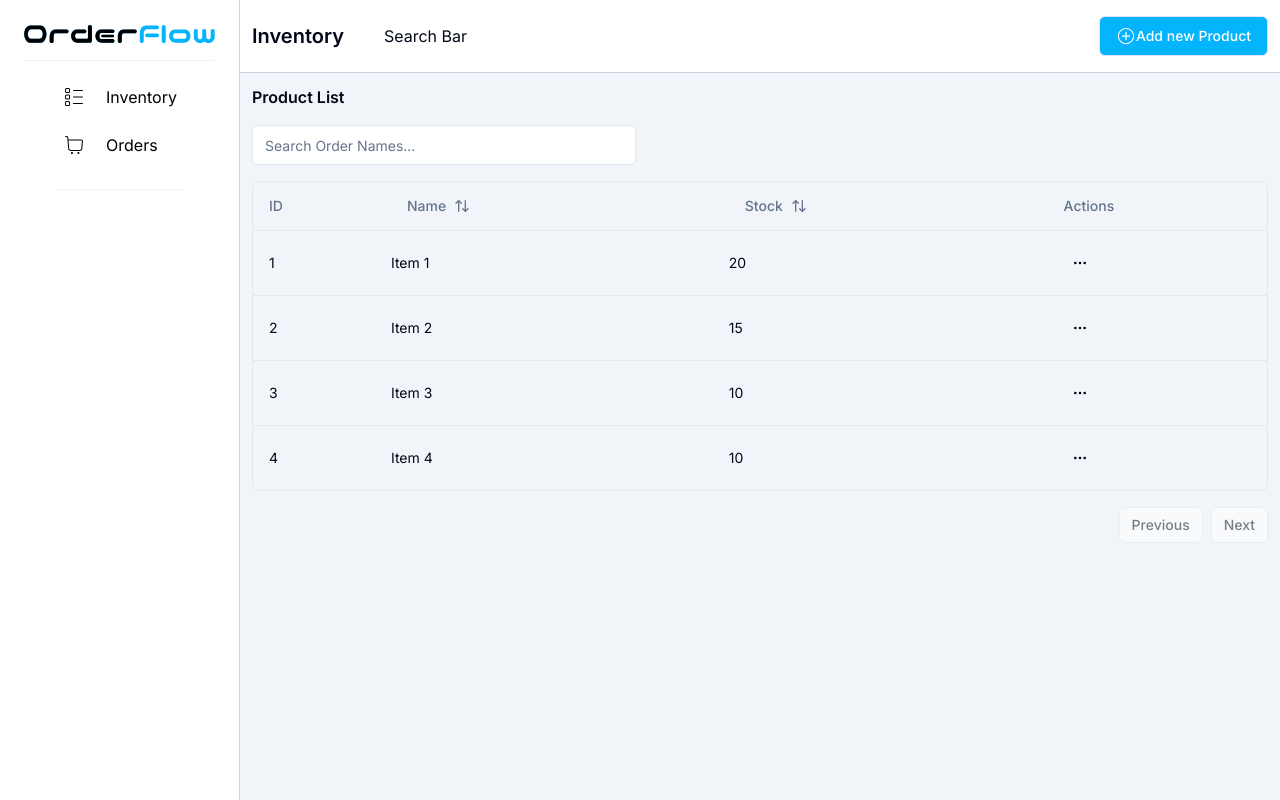
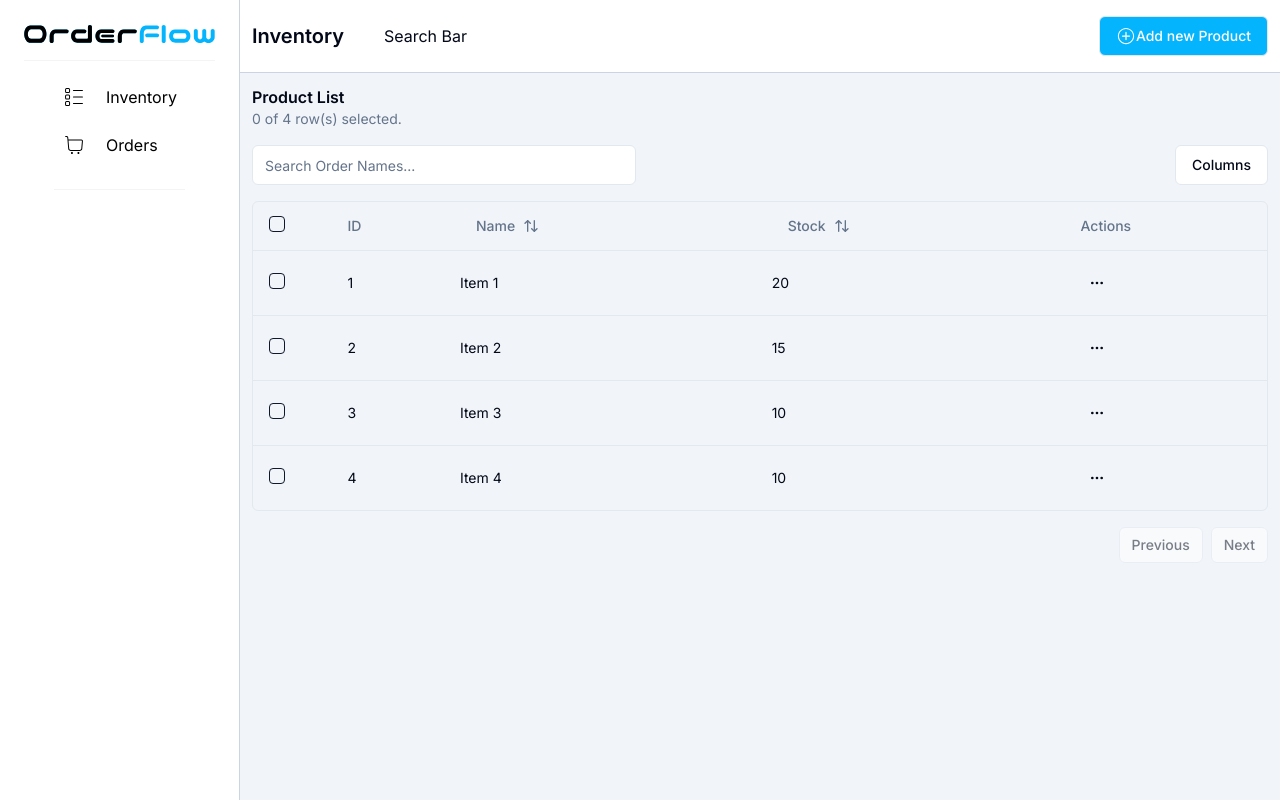
Before and after one commit to Shivd131/next-orderflow, a Next.js app: page /inventory-view in a window 1280 px wide. Built offline with nearby package versions, Linux system fonts and the light colour scheme.

Commit message:
data table: row selection

```diff
--- a/package.json
+++ b/package.json
@@ -10,6 +10,7 @@
   },
   "dependencies": {
     "@headlessui/react": "^2.1.0",
+    "@radix-ui/react-checkbox": "^1.1.0",
     "@radix-ui/react-dropdown-menu": "^2.1.1",
     "@radix-ui/react-slot": "^1.1.0",
     "@reduxjs/toolkit": "^2.2.5",
--- a/src/app/inventory-view/columns.tsx
+++ b/src/app/inventory-view/columns.tsx
@@ -3,6 +3,8 @@
 import { ColumnDef } from "@tanstack/react-table"
 import { MoreHorizontal, ArrowUpDown } from "lucide-react"
 import { Button } from "@/components/ui/button"
+import { Checkbox } from "@/components/ui/checkbox"
+
 
 import {
     DropdownMenu,
@@ -20,6 +22,28 @@
 }
 
 export const columns: ColumnDef<Product>[] = [
+    {
+        id: "select",
+        header: ({ table }) => (
+            <Checkbox
+                checked={
+                    table.getIsAllPageRowsSelected() ||
+                    (table.getIsSomePageRowsSelected() && "indeterminate")
+                }
+                onCheckedChange={(value) => table.toggleAllPageRowsSelected(!!value)}
+                aria-label="Select all"
+            />
+        ),
+        cell: ({ row }) => (
+            <Checkbox
+                checked={row.getIsSelected()}
+                onCheckedChange={(value) => row.toggleSelected(!!value)}
+                aria-label="Select row"
+            />
+        ),
+        enableSorting: false,
+        enableHiding: false,
+    },
     {
         accessorKey: "id",
         header: "ID",
--- /dev/null
+++ b/src/components/ui/checkbox.tsx
@@ -0,0 +1,30 @@
+"use client"
+
+import * as React from "react"
+import * as CheckboxPrimitive from "@radix-ui/react-checkbox"
+import { Check } from "lucide-react"
+
+import { cn } from "@/lib/utils"
+
+const Checkbox = React.forwardRef<
+  React.ElementRef<typeof CheckboxPrimitive.Root>,
+  React.ComponentPropsWithoutRef<typeof CheckboxPrimitive.Root>
+>(({ className, ...props }, ref) => (
+  <CheckboxPrimitive.Root
+    ref={ref}
+    className={cn(
+      "peer h-4 w-4 shrink-0 rounded-sm border border-primary ring-offset-background focus-visible:outline-none focus-visible:ring-2 focus-visible:ring-ring focus-visible:ring-offset-2 disabled:cursor-not-allowed disabled:opacity-50 data-[state=checked]:bg-primary data-[state=checked]:text-primary-foreground",
+      className
+    )}
+    {...props}
+  >
+    <CheckboxPrimitive.Indicator
+      className={cn("flex items-center justify-center text-current")}
+    >
+      <Check className="h-4 w-4" />
+    </CheckboxPrimitive.Indicator>
+  </CheckboxPrimitive.Root>
+))
+Checkbox.displayName = CheckboxPrimitive.Root.displayName
+
+export { Checkbox }
--- a/src/components/ui/data-table.tsx
+++ b/src/components/ui/data-table.tsx
@@ -11,6 +11,7 @@
     getCoreRowModel,
     getPaginationRowModel,
     useReactTable,
+    VisibilityState,
 } from "@tanstack/react-table"
 
 import {
@@ -21,6 +22,13 @@
     TableHeader,
     TableRow,
 } from "@/components/ui/table"
+
+import {
+    DropdownMenu,
+    DropdownMenuCheckboxItem,
+    DropdownMenuContent,
+    DropdownMenuTrigger,
+} from "@/components/ui/dropdown-menu"
 
 interface DataTableProps<TData, TValue> {
     columns: ColumnDef<TData, TValue>[]
@@ -34,10 +42,18 @@
     columns,
     data,
 }: DataTableProps<TData, TValue>) {
+
+    //states
     const [sorting, setSorting] = React.useState<SortingState>([])
     const [columnFilters, setColumnFilters] = React.useState<ColumnFiltersState>(
         []
     )
+    const [columnVisibility, setColumnVisibility] =
+        React.useState<VisibilityState>({})
+    const [rowSelection, setRowSelection] = React.useState({})
+
+
+
     const table = useReactTable({
         data,
         columns,
@@ -48,14 +64,22 @@
         getSortedRowModel: getSortedRowModel(),
         onColumnFiltersChange: setColumnFilters,
         getFilteredRowModel: getFilteredRowModel(),
+        onColumnVisibilityChange: setColumnVisibility,
+        onRowSelectionChange: setRowSelection,
         state: {
             sorting,
             columnFilters,
+            rowSelection,
+            columnVisibility,
         },
     })
 
     return (
         <div>
+            <div className="flex-1 text-sm text-muted-foreground">
+                {table.getFilteredSelectedRowModel().rows.length} of{" "}
+                {table.getFilteredRowModel().rows.length} row(s) selected.
+            </div>
             <div className="flex items-center py-4">
                 <Input
                     placeholder="Search Order Names..."
@@ -65,6 +89,34 @@
                     }
                     className="max-w-sm"
                 />
+                <DropdownMenu>
+                    <DropdownMenuTrigger asChild>
+                        <Button variant="outline" className="ml-auto">
+                            Columns
+                        </Button>
+                    </DropdownMenuTrigger>
+                    <DropdownMenuContent align="end">
+                        {table
+                            .getAllColumns()
+                            .filter(
+                                (column) => column.getCanHide()
+                            )
+                            .map((column) => {
+                                return (
+                                    <DropdownMenuCheckboxItem
+                                        key={column.id}
+                                        className="capitalize"
+                                        checked={column.getIsVisible()}
+                                        onCheckedChange={(value) =>
+                                            column.toggleVisibility(!!value)
+                                        }
+                                    >
+                                        {column.id}
+                                    </DropdownMenuCheckboxItem>
+                                )
+                            })}
+                    </DropdownMenuContent>
+                </DropdownMenu>
             </div>
             <div className="rounded-md border">
                 <Table>
```
Also changed, not shown: 1 other file (tests, documents, lock files or other folders).
